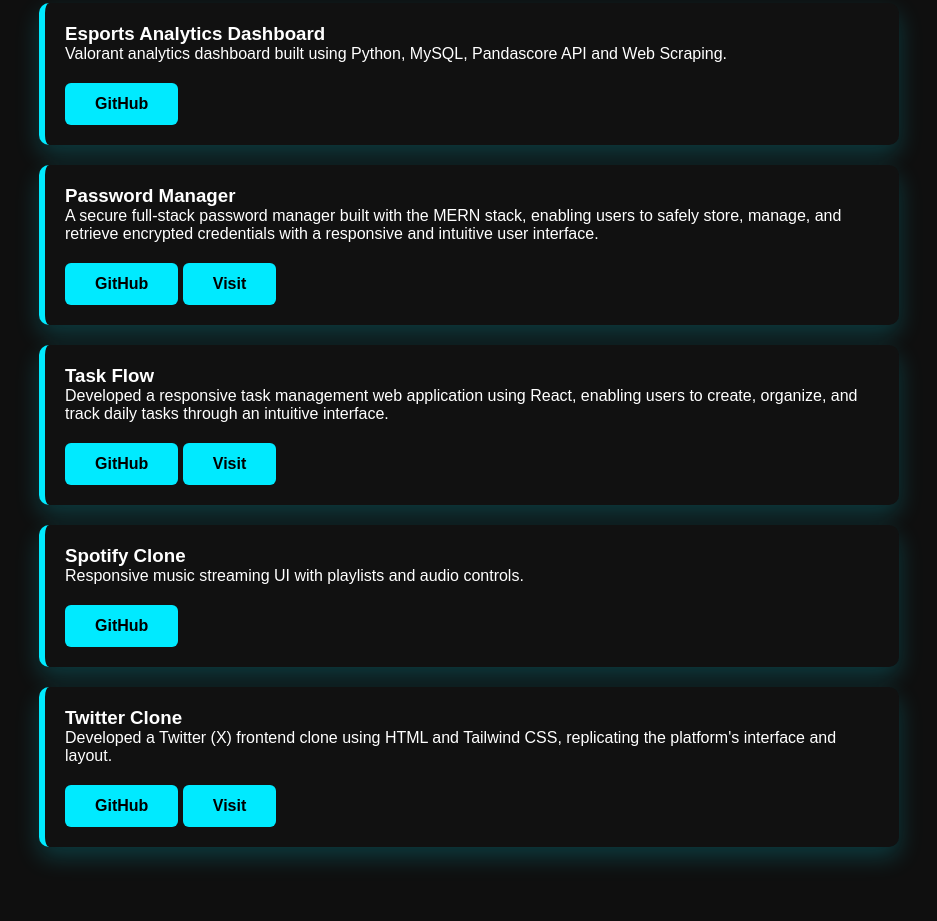
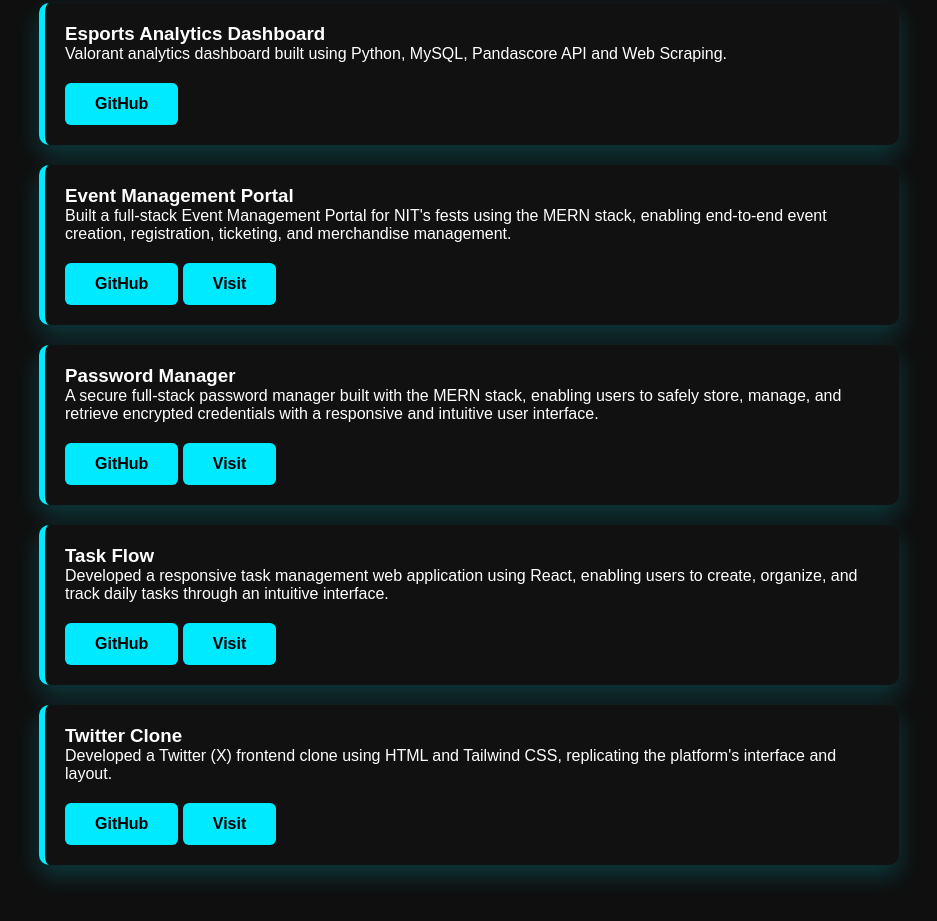
Before and after one commit to lavetimohankarthik-svg/portfolio, a plain HTML site: page frontend/index.html in a window 1280 px wide. Shown: the part 2065-2986 px from the top of the page, without its empty margins (171-1108 px from the left). Drawn offline with Linux system fonts and the light colour scheme.

Commit message:
Added resume

```diff
--- a/frontend/index.html
+++ b/frontend/index.html
@@ -164,6 +164,24 @@
                 GitHub
             </a>
         </div>
+
+        <div class="project-card">
+            <h3>Event Management Portal</h3>
+
+            <p>
+                Built a full-stack Event Management Portal for NIT's fests using the MERN stack, enabling
+                end-to-end event creation, registration, ticketing, and merchandise management.
+            </p>
+
+
+            <a href="https://github.com/lavetimohankarthik-svg/Event-Management-Portal" target="_blank" class="btn">
+                GitHub
+            </a>
+            <a href="https://event-management-portal-gamma.vercel.app/login" target="_blank" class="btn">
+                Visit
+            </a>
+        </div>
+
         <div class="project-card">
             <h3>Password Manager</h3>
 
@@ -197,13 +215,6 @@
             </a>
         </div>
 
-        <div class="project-card">
-            <h3>Spotify Clone</h3>
-            <p>Responsive music streaming UI with playlists and audio controls.</p>
-            <a href="https://github.com/YourUsername/spotify-clone" target="_blank" class="btn">
-                GitHub
-            </a>
-        </div>
 
         <div class="project-card">
             <h3>Twitter Clone</h3>
```
Also changed, not shown: 1 other file.
